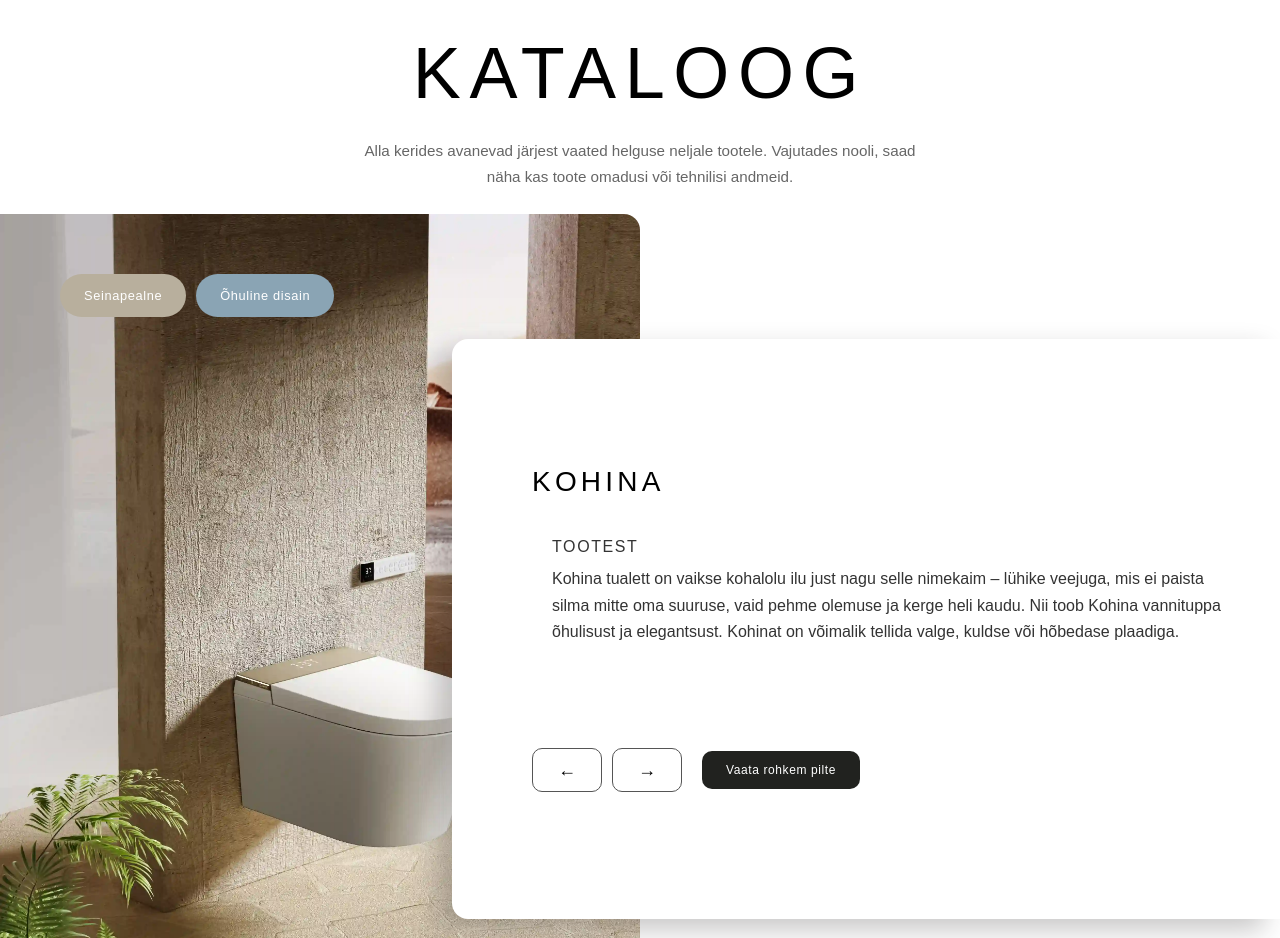
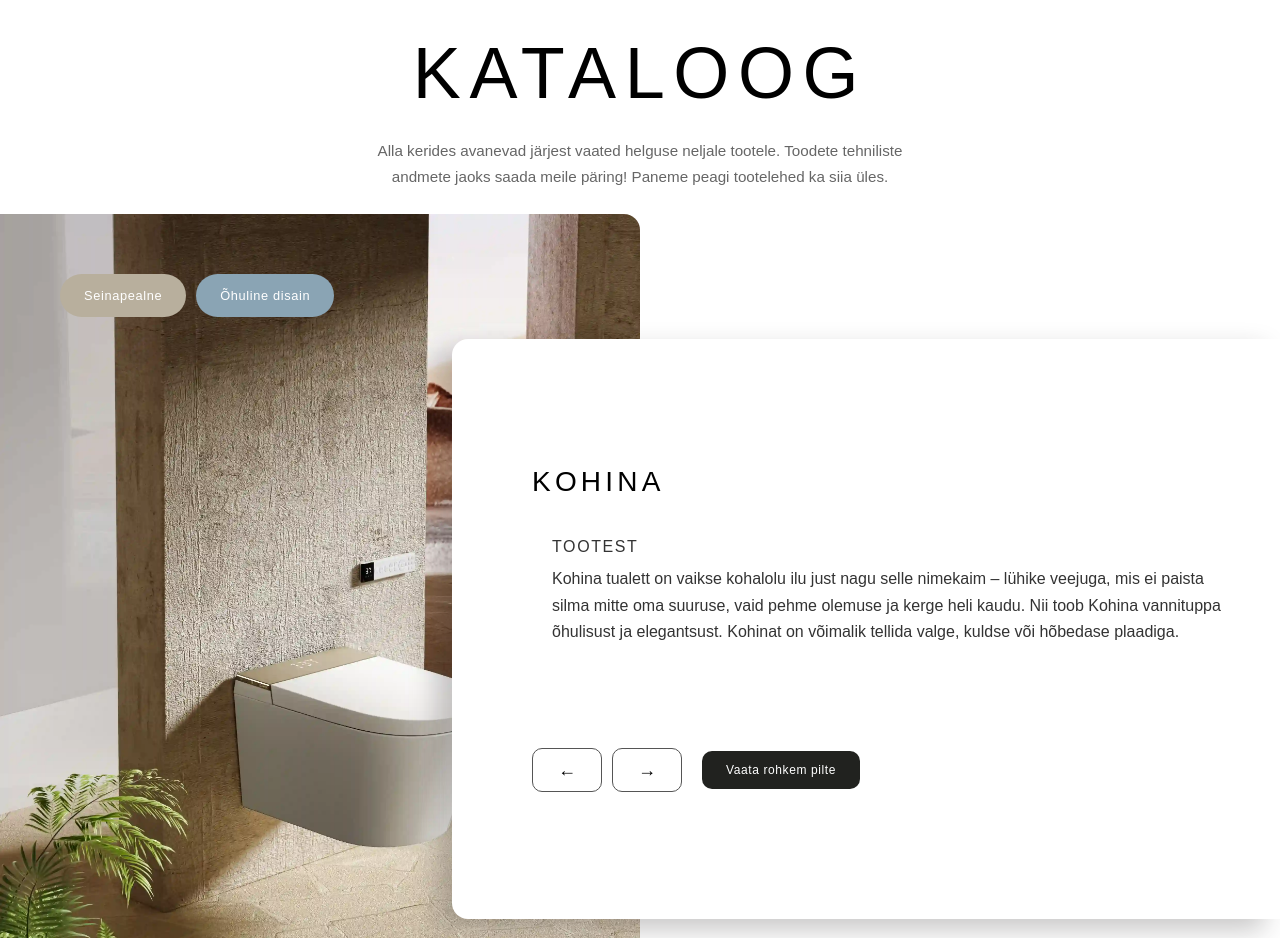
Before and after one commit to AndoraKoru/helgustuba, a website: page index.html in a window 1280 px wide. Shown: the part 3760-4698 px from the top of the page. Drawn offline with Linux system fonts and the light colour scheme; a web font is replaced by a local one.

Commit message:
Intro kataloog

```diff
--- a/index.html
+++ b/index.html
@@ -153,7 +153,7 @@
 
     <section class="kataloog" id="kataloog">
         <h2 class="kataloogTitle">kataloog</h2>
-        <p class="kataloogIntro">Alla kerides avanevad järjest vaated helguse neljale tootele. Vajutades nooli, saad näha kas toote omadusi või tehnilisi andmeid.</p>
+        <p class="kataloogIntro">Alla kerides avanevad järjest vaated helguse neljale tootele. Toodete tehniliste andmete jaoks saada meile päring! Paneme peagi tootelehed ka siia üles.</p>
         <div class="kataloogIntroBtn">
             <button class="kataloogDownload" id="downloadAllBtn">Lae korraga alla kõik tootelehed</button>
         </div>
```
